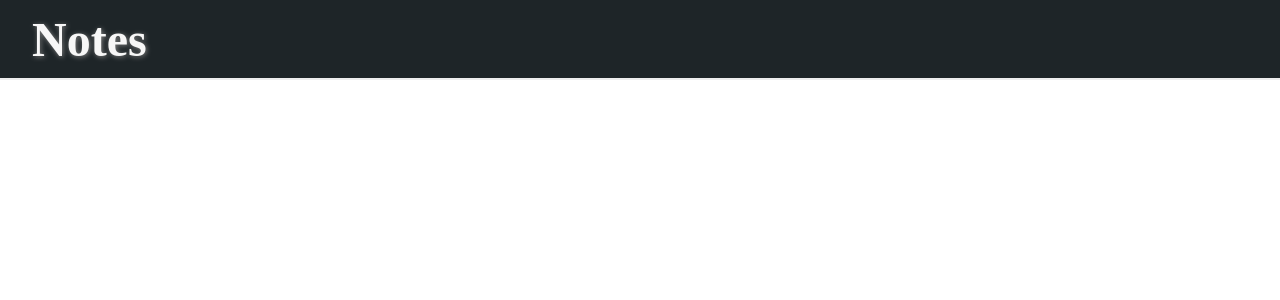
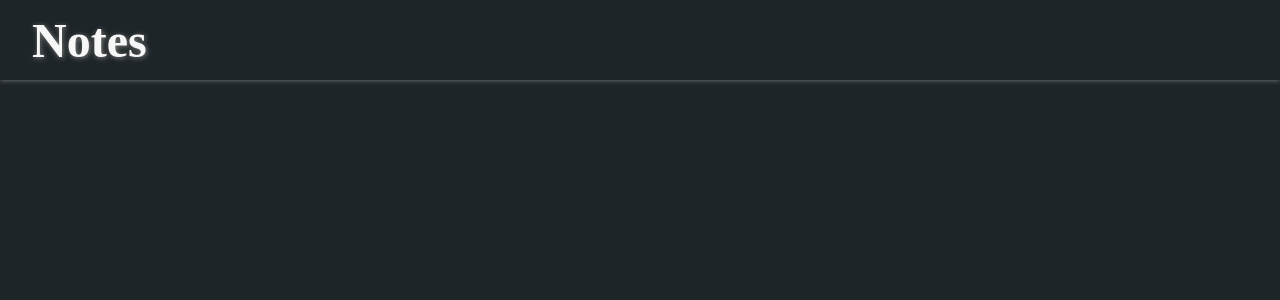
Before and after one commit to Unodecopas/Users-Notes, a React (Create React App) app in the folder frontend/: page / in a window 1280 px wide. Shown: the top 300 px of the page. Built offline with nearby package versions, Linux system fonts and the light colour scheme; a web font is replaced by a local one.

Commit message:
style: background colors

```diff
--- a/frontend/src/App.css
+++ b/frontend/src/App.css
@@ -10,6 +10,7 @@
   box-sizing: border-box;
 }
 body {
+  background-color: var(--dark);
   margin: 0;
   font-family: -apple-system, BlinkMacSystemFont, "Segoe UI", "Roboto", "Oxygen",
     "Ubuntu", "Cantarell", "Fira Sans", "Droid Sans", "Helvetica Neue",
--- a/frontend/src/components/Header/header.css
+++ b/frontend/src/components/Header/header.css
@@ -2,7 +2,7 @@
 .app-header {
   padding: 0 2rem;
   background-color: var(--dark);
-  border-bottom: 2px inset #eee;
+  box-shadow: 0px 0px 5px grey;
   min-height: 10vh;
   display: flex;
   place-items: center;
```
